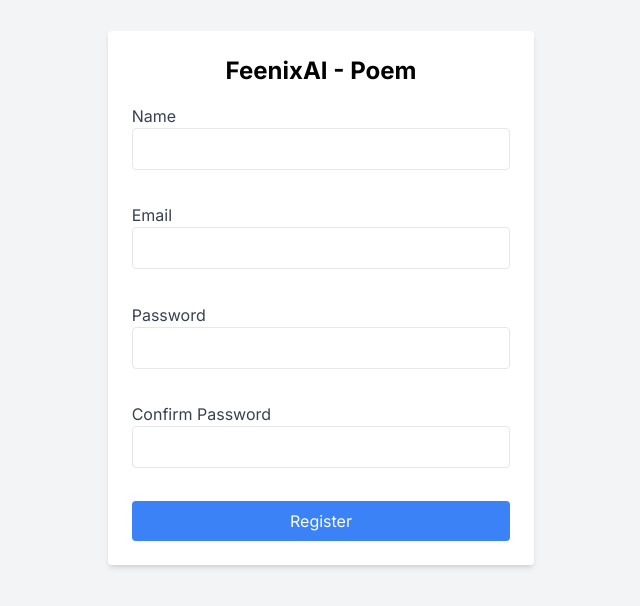
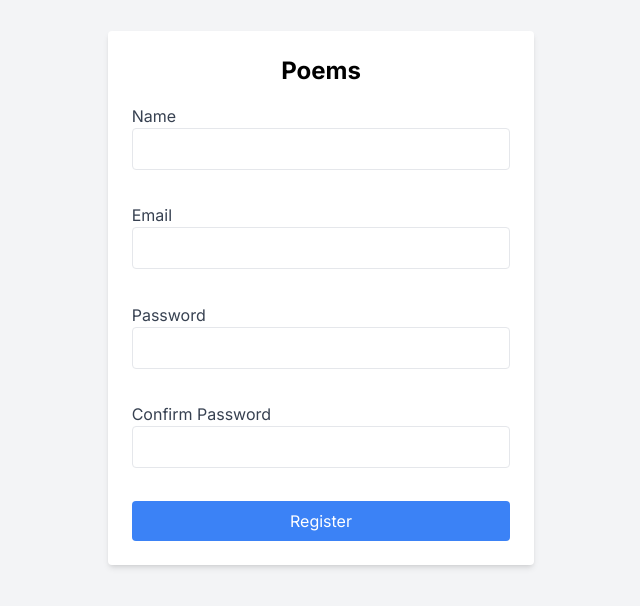
Before and after one commit to mateus-oliveira/poems-web-project, a Next.js app in the folder frontend/: page /register in a window 1280 px wide. Shown: the part 102-708 px from the top of the page, without its empty margins (319-959 px from the left). Built offline with nearby package versions, Linux system fonts and the light colour scheme.

Commit message:
Rename project

```diff
--- a/frontend/app/(public)/login/page.tsx
+++ b/frontend/app/(public)/login/page.tsx
@@ -17,7 +17,7 @@ const Login = () => {
 
     await api.post(API_LOGIN, { email, password })
       .then((response: any) => {
-        swal("Success!", "Welcome to FeenixAI Poems", "success");
+        swal("Success!", "Welcome to Poems", "success");
         localStorage.setItem(TOKEN, response.access_token);
         localStorage.setItem(USER, JSON.stringify(response.user));
         router.push(FEED);
@@ -34,7 +34,7 @@ const Login = () => {
       <form
         onSubmit={handleLogin}
         className="flex flex-col items-center justify-between bg-white p-6 rounded shadow-md w-1/3 h-1/2">
-        <h1 className="text-black text-2xl font-bold">FeenixAI - Poem</h1>
+        <h1 className="text-black text-2xl font-bold">Poems</h1>
         <div className="mb-4 w-full">
           <label className="block text-gray-700">Email</label>
           <input
--- a/frontend/app/(public)/register/page.tsx
+++ b/frontend/app/(public)/register/page.tsx
@@ -34,7 +34,7 @@ const Register = () => {
       <form
         onSubmit={handleRegister}
         className="flex flex-col items-center justify-between bg-white p-6 rounded shadow-md w-1/3 h-2/3">
-        <h1 className="text-black text-2xl font-bold">FeenixAI - Poem</h1>
+        <h1 className="text-black text-2xl font-bold">Poems</h1>
         <div className="mb-4 w-full">
           <label className="block text-gray-700">Name</label>
           <input
--- a/frontend/app/components/Header.tsx
+++ b/frontend/app/components/Header.tsx
@@ -24,7 +24,7 @@ const Header = () => {
 
   return (
     <header className="bg-blue-500 text-white p-4 flex justify-between items-center mb-20">
-      <h1 className="text-xl font-bold">FeenixAI - Poems</h1>
+      <h1 className="text-xl font-bold">Poems</h1>
       <div>
         <button
           onClick={handleCreatePoem}
--- a/frontend/app/layout.tsx
+++ b/frontend/app/layout.tsx
@@ -20,7 +20,7 @@ export default function RootLayout({
   return (
     <html lang="en">
       <head>
-        <title>FeenixAI - Poems</title>
+        <title>Poems</title>
       </head>
       <body className={inter.className}>
         {isPrivatePage ? <PrivateRoute>{children}</PrivateRoute> : <PublicRoute>{children}</PublicRoute>}
--- a/frontend/constants/storage.ts
+++ b/frontend/constants/storage.ts
@@ -1,2 +1,2 @@
-export const TOKEN = 'feenixai-token';
-export const USER = 'feenixai-user';
+export const TOKEN = 'poems-token';
+export const USER = 'poems-user';
```
Also changed, not shown: 2 other files (tests, documents, lock files or other folders).
